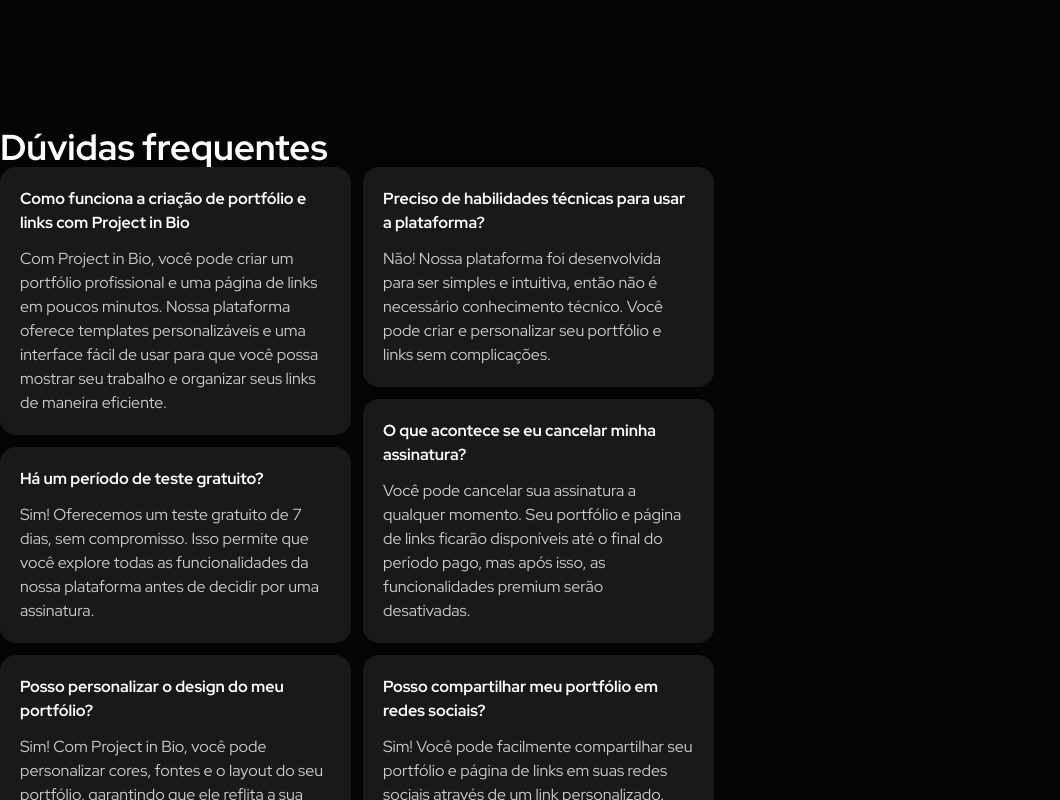
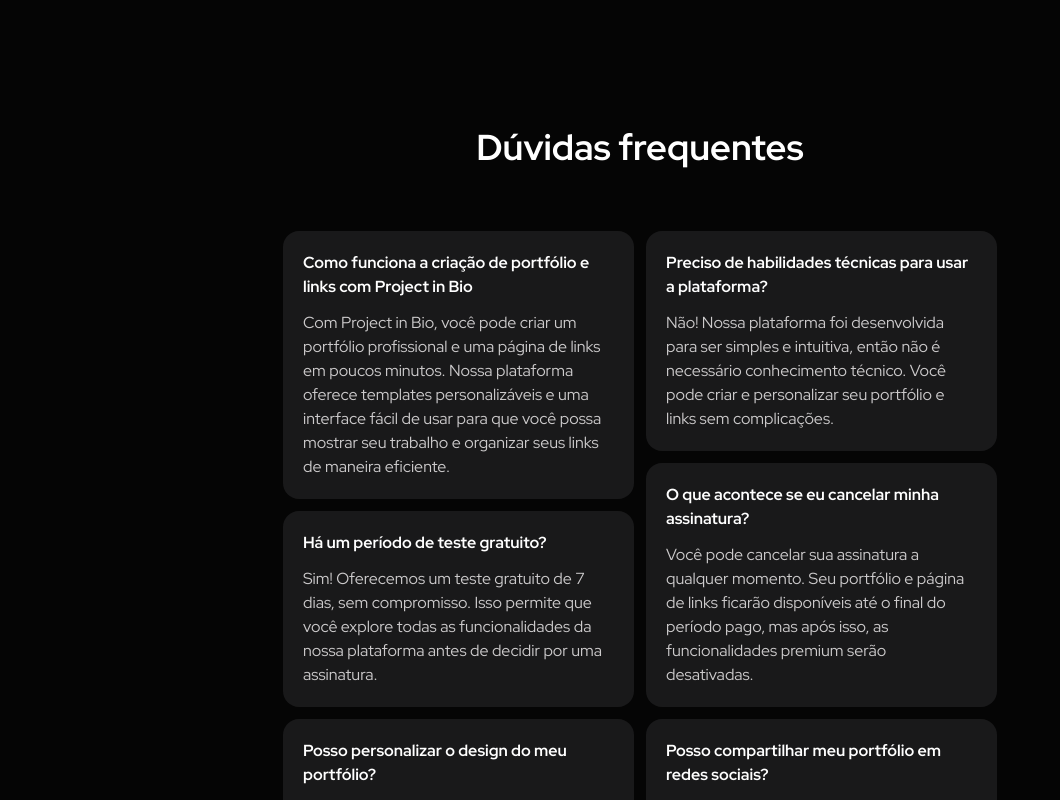
Before and after one commit to devmarcosanjos/projectinbio, a Next.js app: page / in a window 1280 px wide. Shown: the part 2200-3000 px from the top of the page, without its empty margins (0-1060 px from the left). Built offline with nearby package versions, Linux system fonts and the light colour scheme.

Commit message:
refactor Faq component; update title to FAQ and improve layout structure

```diff
--- a/app/components/landing-page/faq.tsx
+++ b/app/components/landing-page/faq.tsx
@@ -1,4 +1,3 @@
-export default function Faq() {
 const faqItems = [
   {
     title: "Como funciona a criação de portfólio e links com Project in Bio",
@@ -31,9 +30,10 @@
       "Sim! Você pode facilmente compartilhar seu portfólio e página de links em suas redes sociais através de um link personalizado.",
   },
 ];
+export default function FAQ() {
   return (
-    <div className="my-20 flex-col items-center gap-16">
-      <h1 className="text-4xl font-bold text-white">Dúvidas frequentes</h1>
+    <div className="my-20 flex flex-col items-center gap-16">
+      <h3 className="text-4xl font-bold text-white">Dúvidas frequentes</h3>
       <div className="flex gap-3">
         <div className="flex flex-col gap-3">
           {faqItems.slice(0, Math.ceil(faqItems.length / 2)).map((item) => (
```
Lines whose indentation alone changed are shown as unchanged.
